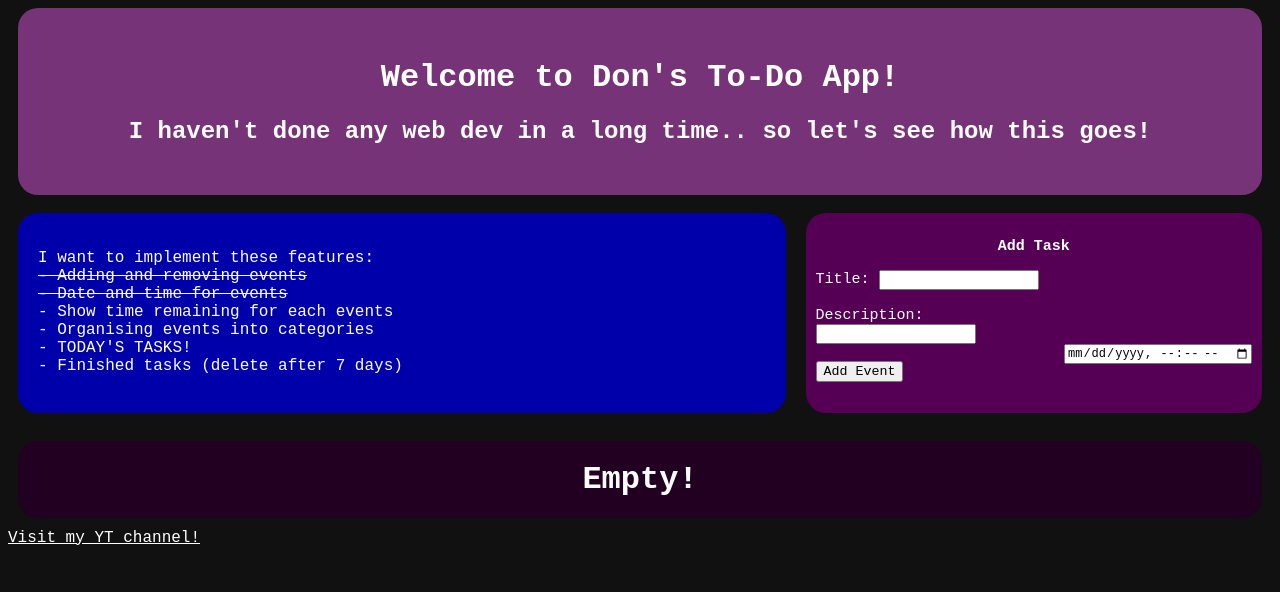
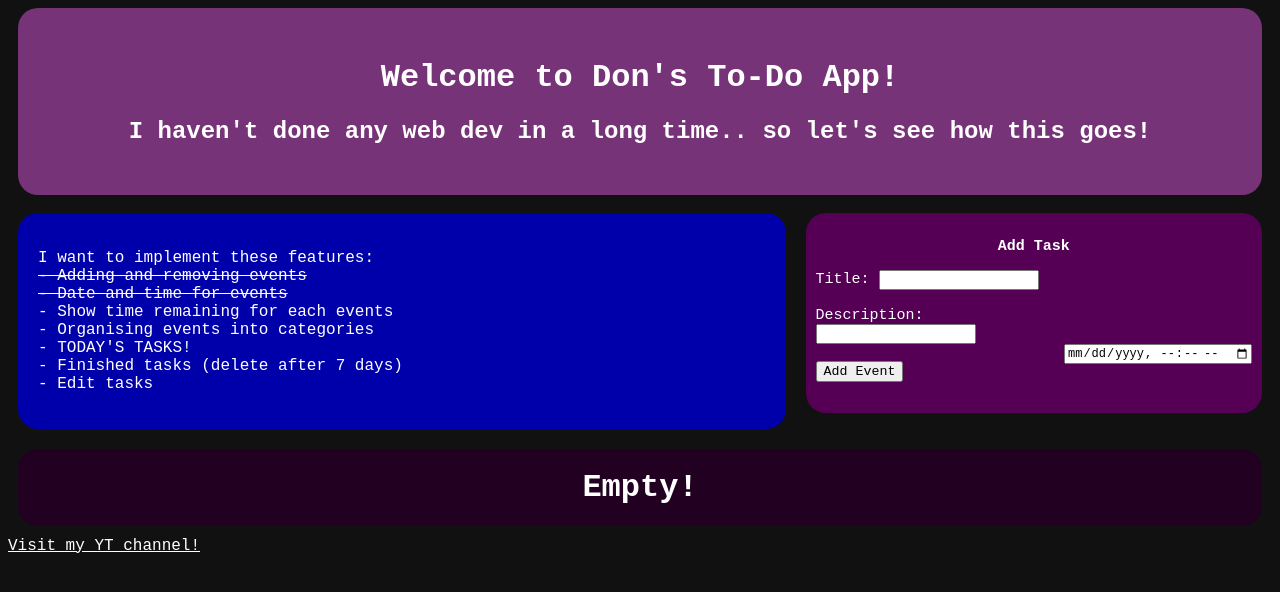
Before and after one commit to DonCrafts1/ToDoList, a plain HTML site: page index.html in a window 1280 px wide. Drawn offline with Linux system fonts and the light colour scheme.

Commit message:
Added "edit tasks" to ToDo, changed CSS

```diff
--- a/index.html
+++ b/index.html
@@ -23,8 +23,8 @@
             - Organising events into categories <br>
             - TODAY'S TASKS! <br>
             - Finished tasks (delete after 7 days) <br>
+            - Edit tasks
         </p>
-
     </div>
 
     <div id = "addtask">
@@ -51,7 +51,6 @@
     </div>
 </div>
 
-<br>
 <!-- <div>
     <button type="button" onclick="testFunction()">Test Button</button>
     <p id = "demo" style="color:white"></p>
--- a/style.css
+++ b/style.css
@@ -60,6 +60,7 @@ body {
     /*border: 1px solid #AAAAAA;*/
     font-family:'Courier New', Courier, monospace;
     color: white;
+    margin-top: 10px;
     /*align-items: flex-start;*/
     padding: 10px;
 }
```
